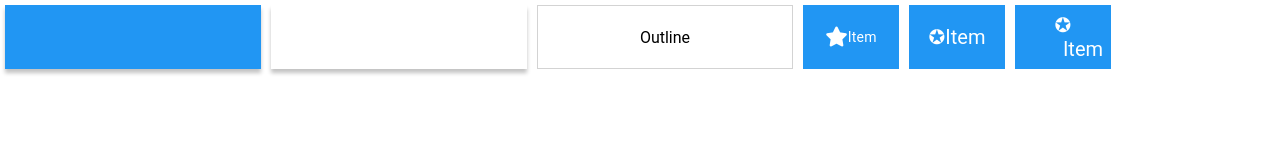
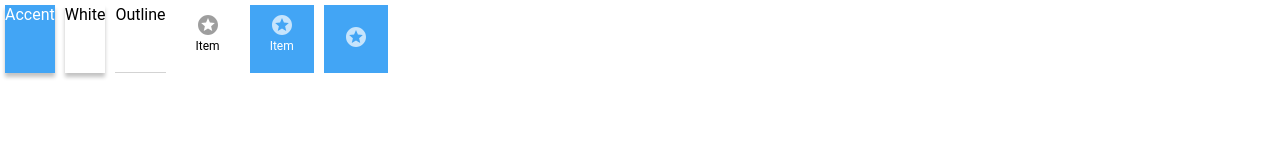
Before and after one commit to Gaigerov/gaiger, a plain HTML site: page index.html in a window 1280 px wide. Drawn offline with Linux system fonts and the light colour scheme.

Commit message:
Лейблы и их состояния

```diff
--- a/components/labels/Labels.css
+++ b/components/labels/Labels.css
@@ -1,46 +1,51 @@
-.Labels {
-    width: 256px;
-    height: 64px;
+.HorizontalSheet {
+margin: 5px;
     background-color: #ffffff;
     box-shadow: 0px 4px 4px rgba(0, 0, 0, 0.24);
-    margin: 5px;
-    display: flex;
-    align-items: center;
-    justify-content: center;
+
 }
 
-.Labels:disabled {
-    background-color: #D7D5D5;
-    color: #9E9E9E;
-}
-
-.Labels:hover:not(:disabled) {
+.HorizontalSheet:hover {
     cursor: pointer;
 }
 
-.Labels:active {
+.HorizontalSheet:active {
     opacity: 0.7;
 }
+.HorizontalSheet_hideShadow {
+box-shadow: none;
+}
 
-.Labels_accent {
-    background: #2196F3;
+.HorizontalSheet_inactive {
+    background: #42A5F5;
     color: #FFFFFF;
 }
 
-.Labels_accent:disabled {
-    background: #9E9E9E;
-    color: rgba(255, 255, 255, 0.5);
+.HorizontalSheet_outline {
+    box-shadow: none;
+    border-bottom:1px solid lightgrey;
+
+}
+.Label {
+padding:10px 20px;
+text-align: center;
+
+}
+.Label_onlyIcon {
+    padding:22px 22px;
+    text-align: center;
 }
 
-.Labels_outline {
-    box-shadow: none;
-    border:1px solid lightgrey;
-
+.Label__icon {
+display: inline-block;
+text-align: center;
+vertical-align: center;
+opacity: 0.7;
 }
-.Labels_outline:disabled {
-    background: #9E9E9E;
-    color: rgba(255, 255, 255, 0.5);
-
+.Label__text {
+    margin:0;
+    font-size: 12px;
+    line-height: 15px;
 }
 
 .Labels_label {
@@ -63,25 +68,23 @@ letter-spacing: 0.25px;
 
 
 }
+.Label__textOnWhite {
+    color: #2196F3;
+
+}
 .Labels__icon {
 font-size: 20px;
-
 align-items: center;
 
 }
-.Labels__icon:disabled {
-    font-size: 20px;
-    background: rgba(0, 0, 0, 0.54);
-    align-items: center;
-
-    }
-.labellogo {
-        display: flex;
-        justify-content: center;
-        align-items: center;
-        text-align: center;
-    }
-.labeltext {
-        display: flex;
-        text-align: center;
-    }
+.HorizontalSheet_onWhite:hover {
+    background: rgba(0, 0, 0, 0.04);
+}
+.HorizontalSheet_onWhite:active {
+    background: #2196F3;
+    opacity: 0.16;
+    image:"./images/icon-blue.svg"
+}
+.HorizontalSheet_inactive:hover {
+    background: #2196F3;
+}
--- a/index.html
+++ b/index.html
@@ -10,34 +10,32 @@
 </head>
 
 <body>
-        <labels class="Labels Labels_accent"></labels>
-        <labels class="Labels"></labels>
-        <labels class="Labels Labels_outline"> Outline</labels>
+        <div class="HorizontalSheet HorizontalSheet_inactive">Accent</div>
+        <div class="HorizontalSheet">White</div>
+        <div class="HorizontalSheet HorizontalSheet_outline"> Outline</div>
 
-    <labels class="Labels Labels_label">
-       <span class="Labels__icon">
-          <i class="fas fa-star" aria-hidden="true"></i>
-                 </span>
 
-        <span class="Labels__text">
-            Item
-        </span>
-    </labels>
-        <labels disabled class="Labels Labels_label">
-    <span class="Labels__icon">
-        <p>&#10026;Item</p>
-    </span>
-        <span
-        class="Labels__text">
-        </span>
-    </labels>
 
-<labels class="Labels Labels_label">
-<span class="Labels__icon">
-       <p>
-           <dt class="labellogo">&#10026;</dt>
-           <dd class="labeltext">Item</dd>
-    </p>
+           <div class="HorizontalSheet HorizontalSheet_onWhite HorizontalSheet_hideShadow">
+            <div class="Label">
+                <img class="Label__icon" src="./images/icon-active.svg" alt="star">
+                <p class="Label__text">Item</p>
+            </div>
+           </div>
+
+           <div class="HorizontalSheet HorizontalSheet_inactive HorizontalSheet_hideShadow">
+            <div class="Label">
+                <img class="Label__icon" src="./images/icon-white.svg" alt="star">
+                <p class="Label__text">Item</p>
+            </div>
+           </div>
+
+           <div class="HorizontalSheet HorizontalSheet_inactive HorizontalSheet_hideShadow">
+            <div class="Label_onlyIcon">
+                <img class="Label__icon" src="./images/icon-white.svg" alt="star">
+
+            </div>
+           </div>
 
 
 </body>
```
Also changed, not shown: images/Vector.svg (added), images/icon-active.svg (added), images/icon-blue.svg (added), images/icon-white.svg (added).
